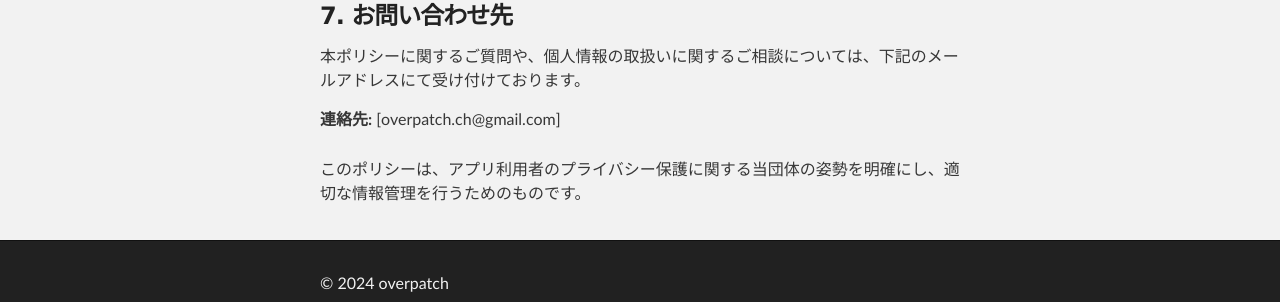
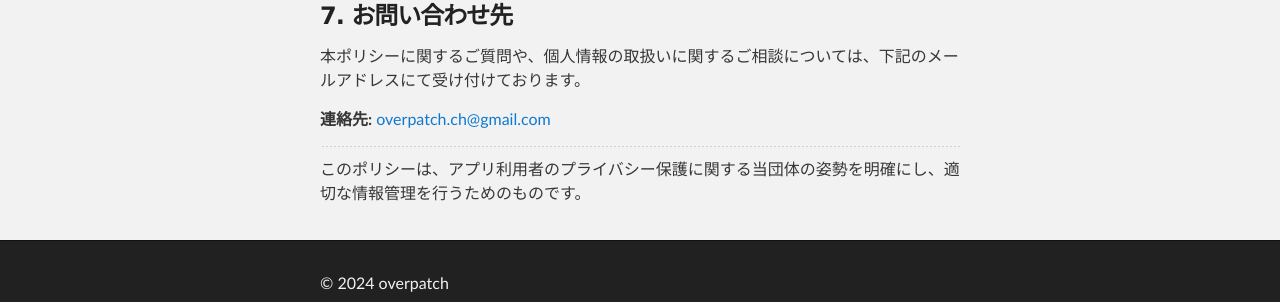
Before and after one commit to over-patch/privacy, a Jekyll site: the page built from docs/index.md, in a window 1280 px wide. Shown: the part 1628-1930 px from the top of the page. Built offline with Jekyll 4.4.1, drawn with Linux system fonts in a browser that asks for light colours; part of the change alters nothing that is shown.

Commit message:
:building_construction: Update email link

```diff
--- a/docs/index.md
+++ b/docs/index.md
@@ -45,7 +45,7 @@ layout: default
 ### 7. お問い合わせ先
 本ポリシーに関するご質問や、個人情報の取扱いに関するご相談については、下記のメールアドレスにて受け付けております。
 
-**連絡先:** [overpatch.ch@gmail.com]
+**連絡先:** [overpatch.ch@gmail.com](mailto:overpatch.ch@gmail.com)
 
 ---
 
```
Also changed, not shown: docs/assets/images/bg_hr.png (added).
